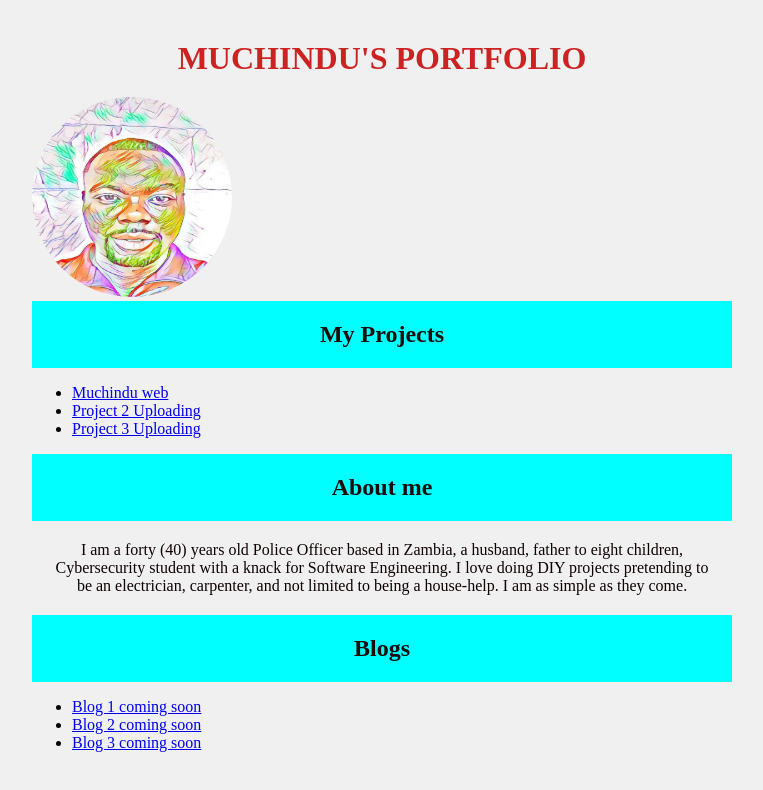
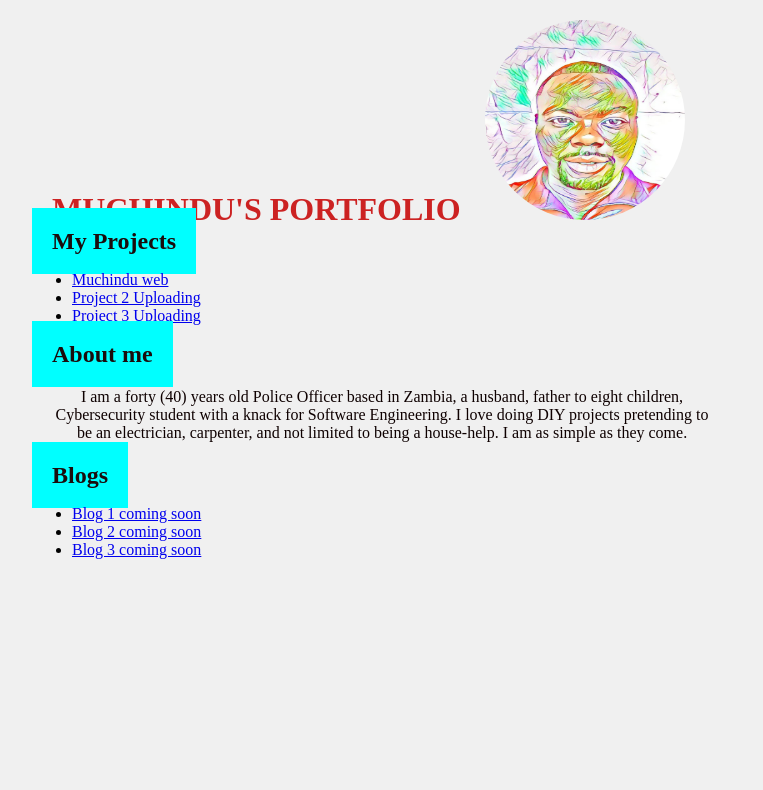
Before and after one commit to Muchindu11/mmmucportfolio, a plain HTML site: page index.html in a window 1280 px wide. Shown: the whole page, without its empty margins (258-1021 px from the left). Drawn offline with Linux system fonts and the light colour scheme.

Commit message:
Update styles.css

```diff
--- a/styles.css
+++ b/styles.css
@@ -13,7 +13,9 @@ h1 {
     font-size: 2em;
     text-align: center;
     margin: auto;
+    display: inline;
     padding: 20px;
+    border-radius: 15px;
 }
 
 h2 {
@@ -21,6 +23,8 @@ h2 {
     font-size: 1.5em;
     background-color: aqua;
     text-align: center;
+    display: inline;
+    border-radius; 15px;
     margin: auto;
     padding: 20px;
 }
```
